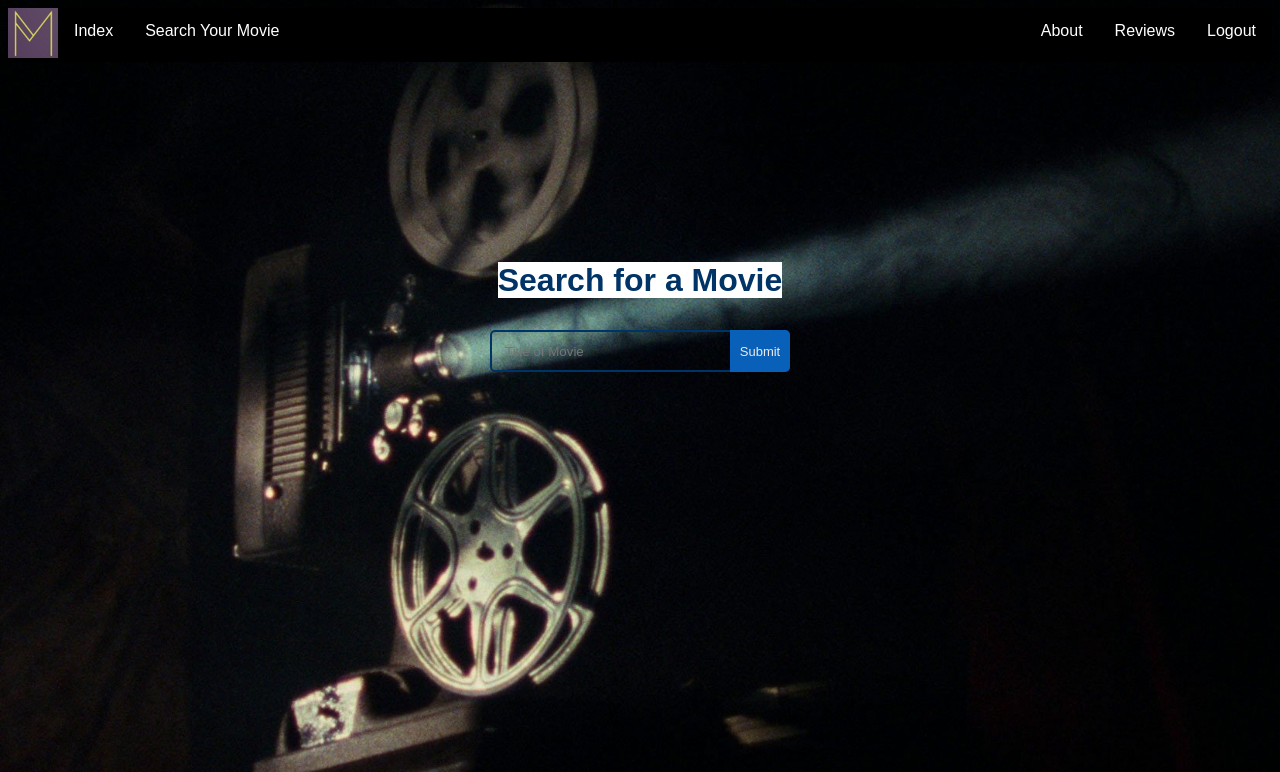
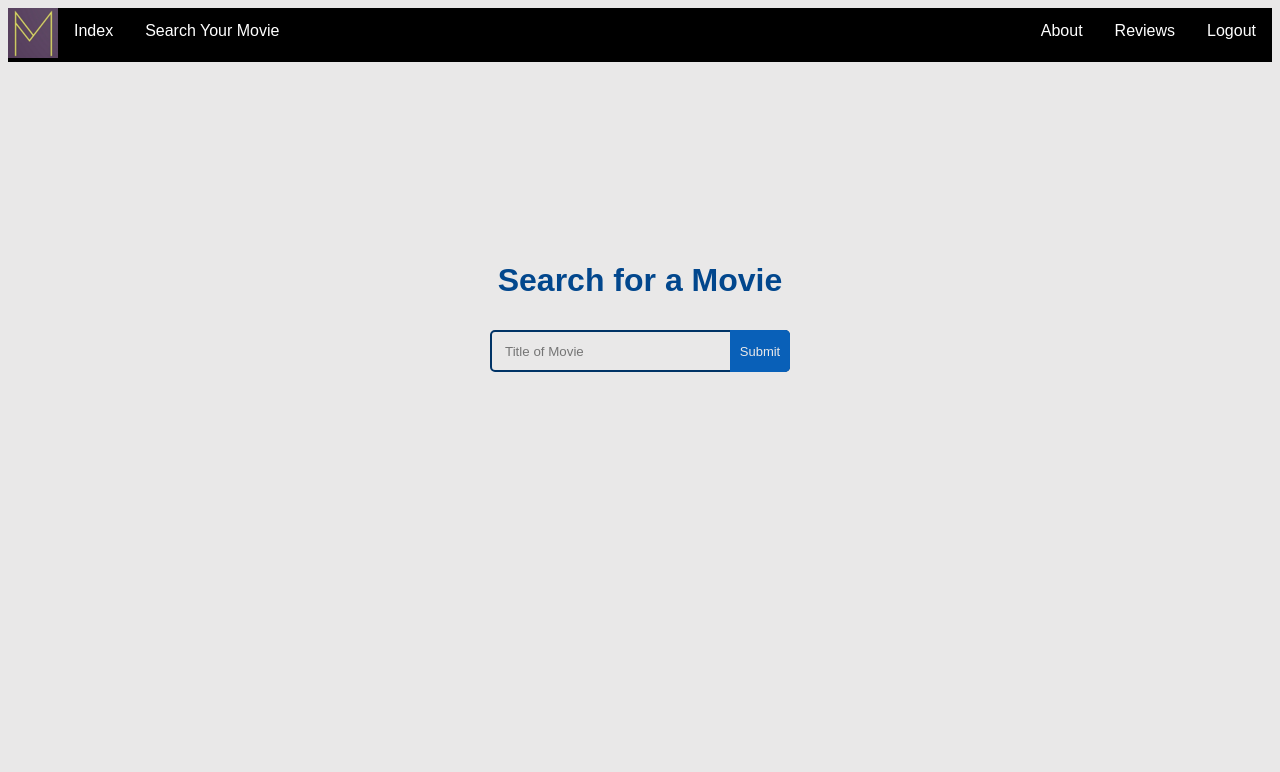
Before and after one commit to ChinwekeleIzuzu/MovieWorld, a Django app: page /movieworld/search in a window 1280 px wide. Shown: the top 772 px of the page. Run offline with Django 3.2, Linux system fonts and the light colour scheme; the visitor is signed in with stand-in values (Sample User, id 1); some libraries are stand-ins or nearby versions.

Commit message:
Update search.css

```diff
--- a/static/polls/search.css
+++ b/static/polls/search.css
@@ -5,16 +5,10 @@ form {
     margin:0 auto;
 }
 
-body {
-    background-image: url('./static/img/movies.jpg');
-    background-repeat: no-repeat;
-    background-attachment: fixed;
-    background-size: cover;
-  }
 
 mark {
-    background: white;
-    color: #003366;
+    background: #e9e8e8;
+    color: #02478d;
   }
 
 h1 {
```
